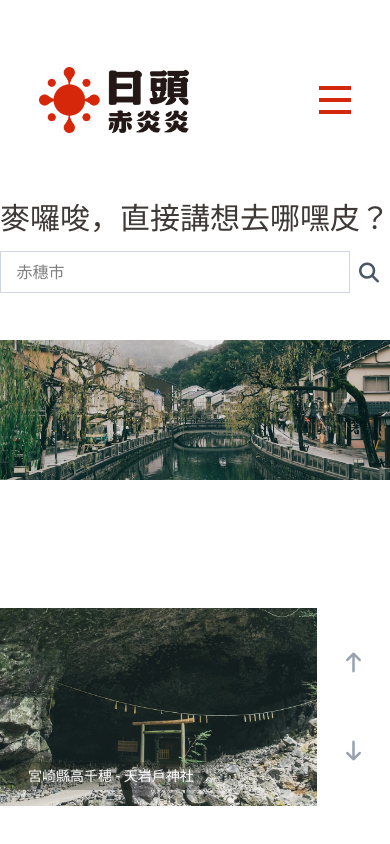
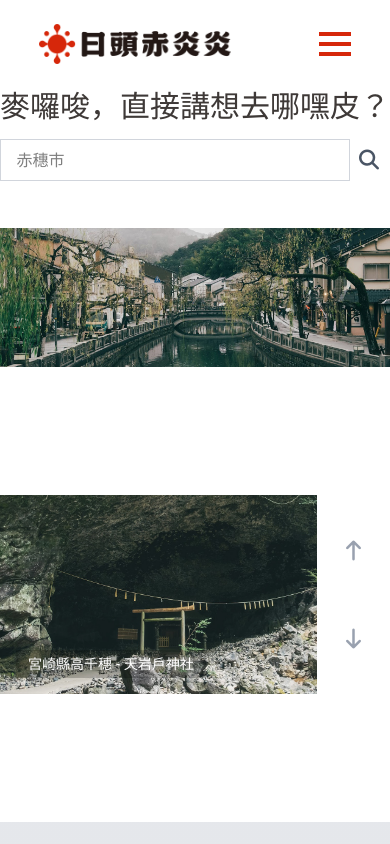
Before and after one commit to TT3x3/japan-hot-hot, a Vue app: page / in a window 390 px wide. Shown: the top 844 px of the page. Built offline with nearby package versions, Linux system fonts and the light colour scheme; what v-calendar would draw is missing.

Commit message:
Update header and footer UI on screens below md

```diff
--- a/src/components/AppFooter.vue
+++ b/src/components/AppFooter.vue
@@ -1,6 +1,6 @@
 <template>
     <footer class="w-full">
-        <div class="mx-auto max-w-[80%] flex md:flex-row flex-col md:justify-between items-center gap-8 pt-16 md:pb-28 pb-16">
+        <div class="mx-auto max-w-[80%] flex md:flex-row flex-col md:justify-between items-center gap-8 md:pt-16 md:pb-28 py-10">
             <div class="h-[218px] flex flex-col md:justify-between md:items-start items-center gap-8">
                 <img src="../assets/images/logo-2-s.png" alt="logo-small" class="w-[200px] pb-5">
                 <ul class="flex flex-col md:gap-1 gap-2 text-sm  text-base-heavy">
--- a/src/components/AppHeader.vue
+++ b/src/components/AppHeader.vue
@@ -1,24 +1,25 @@
 <template>
   <header class="w-full">
     <div
-      class="mx-auto max-w-[80%] pt-16 md:pb-28 pb-16 flex justify-between items-center tracking-widest min-h-[200px]">
+      class="mx-auto max-w-[80%] md:pt-16 md:pb-28 py-6 flex justify-between items-center gap-4 tracking-widest md:min-h-[200px]">
       <router-link to="/" class="z-51">
-        <img src="../assets/images/logo-s.png" alt="logo-small" class="w-[160px] max-[400px]:w-[60%]">
+        <img src="../assets/images/logo-s.png" alt="logo-small" class="hidden md:block md:w-[160px]">
+        <img src="../assets/images/logo-2-s.png" class="block md:hidden w-48">
       </router-link>
 
       <!-- md 以下菜單 -->
       <!-- button -->
-      <div @click="toggleMenu()" class=" flex flex-col md:hidden justify-between min-w-8 h-[28px] cursor-pointer z-51">
+      <div @click="toggleMenu()" class=" flex flex-col md:hidden justify-between min-w-8 h-[24px] cursor-pointer z-51">
         <div class="h-1 w-full bg-hot-red"></div>
         <div class="h-1 w-full bg-hot-red"></div>
         <div class="h-1 w-full bg-hot-red"></div>
       </div>
       <div v-if="isOpen"
-        class="md:hidden fixed top-52 left-0 z-20 w-full h-full bg-black/60 transition-opacity duration-300">
+        class="md:hidden fixed top-22 left-0 z-20 w-full h-full bg-black/60 transition-opacity duration-300">
       </div>
 
-      <div class="md:hidden fixed top-48 right-0 z-50 w-full h-full transform transition-transform duration-300"
-        :class="isOpen ? 'translate-y-0' : '-translate-y-full'">
+      <div class="md:hidden fixed top-22 right-0 z-50 w-full h-full transform transition-transform duration-200"
+        :class="isOpen ? 'translate-y-0' : '-translate-y-full pointer-events-none'">
         <ul class="absolute flex flex-col items-center gap-4 w-full py-16 bg-gray-400 text-white">
           <img src="../assets/images/logo-pic.png" alt="" class="w-10">
           <router-link to="/tickets" class="hover:text-gray-400 py-2 w-full text-center">機票</router-link>
```
